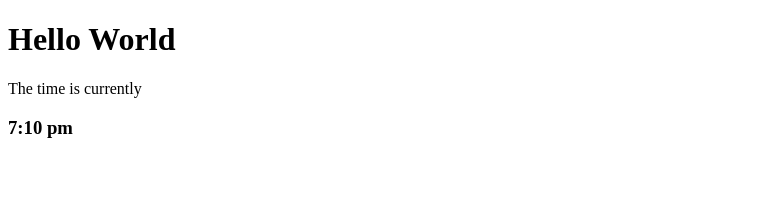
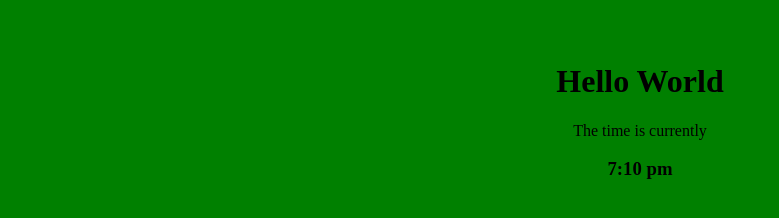
Before and after one commit to bassarcy/DigitalClock, a plain HTML site: page index.html in a window 1280 px wide. Shown: the whole page, without its empty margins (0-779 px from the left). Drawn offline with Linux system fonts and the light colour scheme.

Commit message:
Set time to update every minute. Inserted some css to make sure file was being linked correctly.

```diff
--- a/index.css
+++ b/index.css
@@ -0,0 +1,8 @@
+body {
+    background-color: green;
+}
+
+.container {
+    text-align: center;
+    margin-top: 5%;
+}
--- a/index.html
+++ b/index.html
@@ -7,9 +7,11 @@
     <title>Document</title>
 </head>
 <body>
-    <h1>Hello World</h1>
-    <p>The time is currently</p>
-    <h3 id="time"></h3>
+    <div class="container">
+        <h1>Hello World</h1>
+        <p>The time is currently</p>
+        <h3 id="time"></h3>
+    </div>
 
 </body>
 <script src="./index.js">
--- a/index.js
+++ b/index.js
@@ -1,4 +1,8 @@
-const date = new Date();
+function setDate() {
+    return new Date()
+}
+
+const date = setDate()
 
 function adjustHours(date) {
     if(date.getHours() > 12) {
@@ -27,10 +31,14 @@ function setMeridian(date) {
 };
 
 function tellTime() {
-    document.getElementById("time").textContent = `${adjustHours(date)}:${adjustMinutes(date)} ${setMeridian(date)}`
+    let date = new Date()
+    return document.getElementById("time").textContent = `${adjustHours(date)}:${adjustMinutes(date)} ${setMeridian(date)}`;
+
+
 };
 
 console.log(adjustHours(date));
 console.log(adjustMinutes(date));
 
 tellTime();
+setInterval(tellTime, 60000);
```
